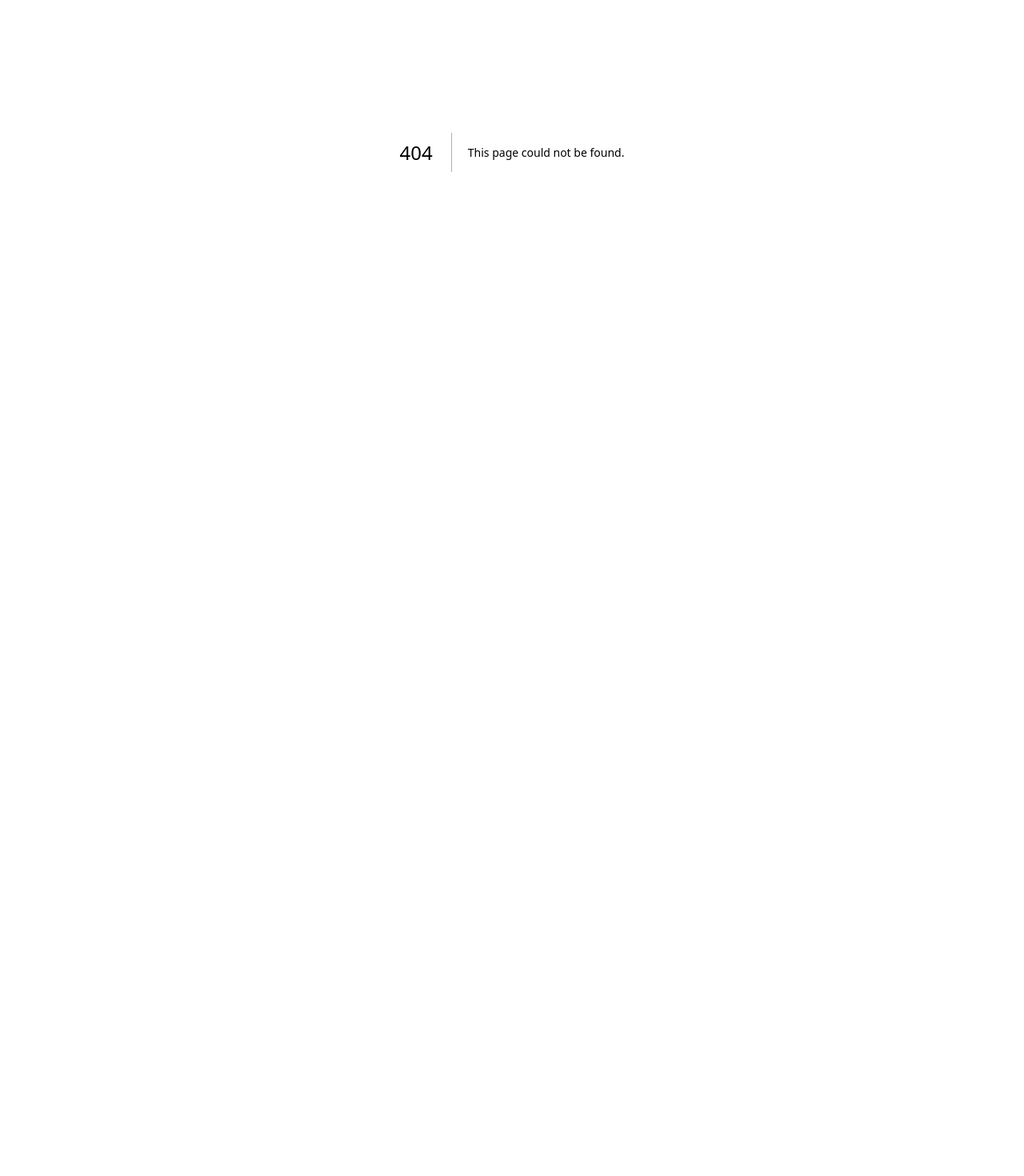
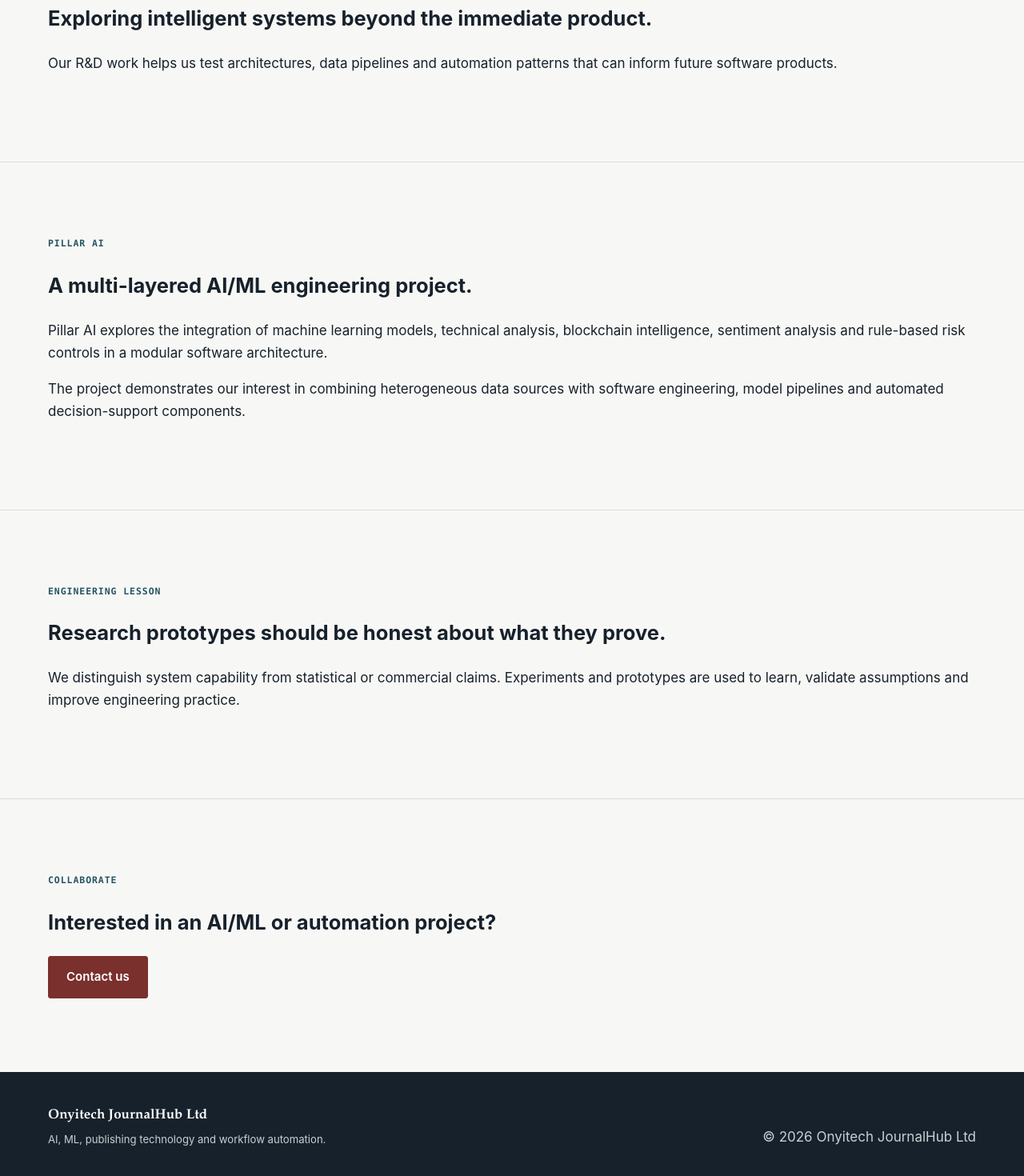
Before and after one commit to onyi4677/onyitechub.com, a Next.js app: page /rnd in a window 1280 px wide. Before the commit this address had no page. Shown: the part 210-1680 px from the top of the page at 80% size. Before the commit the page ends 800 px from the top, so only its background shows below. Built offline with nearby package versions, Linux system fonts and the light colour scheme.

Commit message:
Add app/rnd/page.tsx for AI, ML and publishing site

```diff
--- /dev/null
+++ b/app/rnd/page.tsx
@@ -0,0 +1,16 @@
+import SiteHeader from "../components/SiteHeader";
+import SiteFooter from "../components/SiteFooter";
+
+export const metadata = {
+  title: "R&D | Onyitech JournalHub Ltd",
+  description: "Research and development projects in AI, machine learning and intelligent software.",
+};
+
+export default function RnDPage() {
+  return <><SiteHeader /><main className="detail-page">
+    <section className="detail-hero"><div className="wrap"><p className="eyebrow">RESEARCH &amp; DEVELOPMENT</p><h1>Exploring intelligent systems beyond the immediate product.</h1><p className="detail-lede">Our R&amp;D work helps us test architectures, data pipelines and automation patterns that can inform future software products.</p></div></section>
+    <section><div className="wrap two-column"><div><p className="eyebrow">PILLAR AI</p><h2>A multi-layered AI/ML engineering project.</h2></div><div><p>Pillar AI explores the integration of machine learning models, technical analysis, blockchain intelligence, sentiment analysis and rule-based risk controls in a modular software architecture.</p><p>The project demonstrates our interest in combining heterogeneous data sources with software engineering, model pipelines and automated decision-support components.</p></div></div></section>
+    <section className="paper-panel"><div className="wrap"><p className="eyebrow">ENGINEERING LESSON</p><h2>Research prototypes should be honest about what they prove.</h2><p>We distinguish system capability from statistical or commercial claims. Experiments and prototypes are used to learn, validate assumptions and improve engineering practice.</p></div></section>
+    <section><div className="wrap cta-band"><div><p className="eyebrow">COLLABORATE</p><h2>Interested in an AI/ML or automation project?</h2></div><a className="btn-primary" href="/contact">Contact us</a></div></section>
+  </main><SiteFooter /></>;
+}
```
